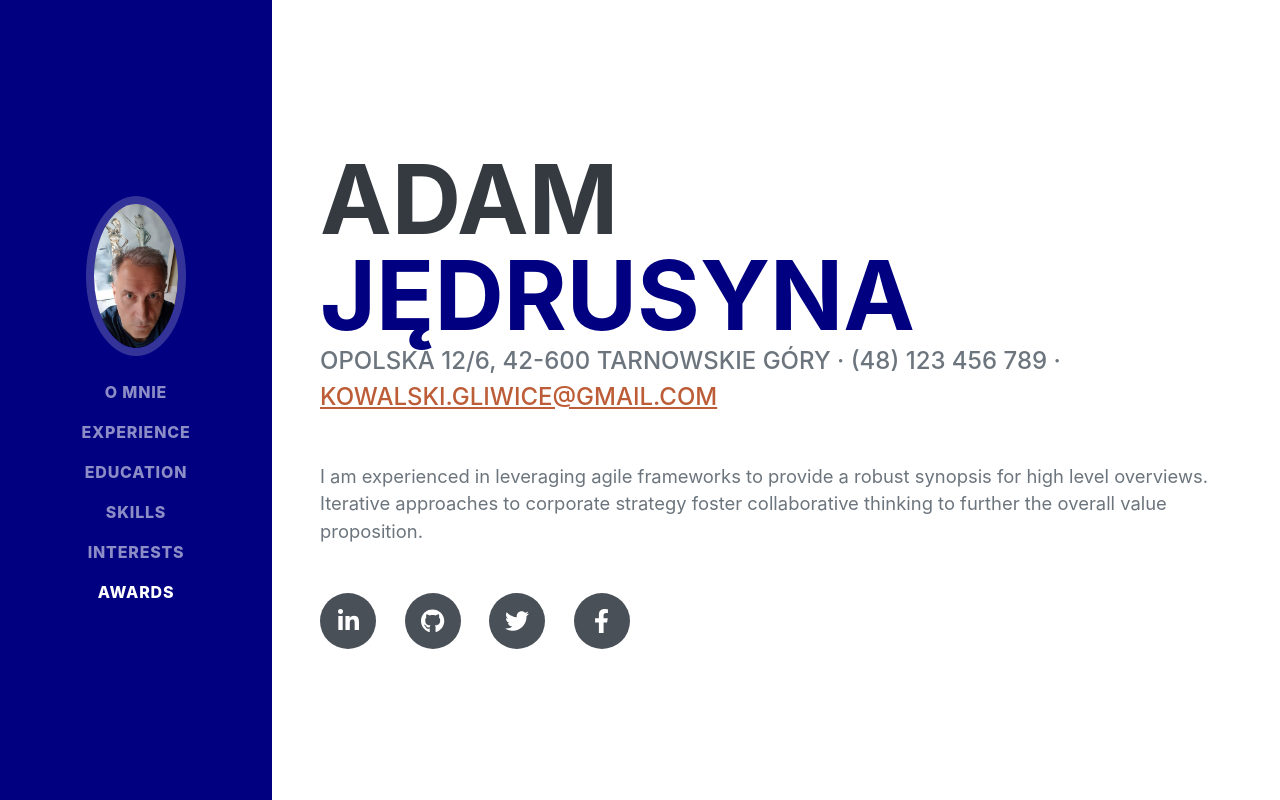
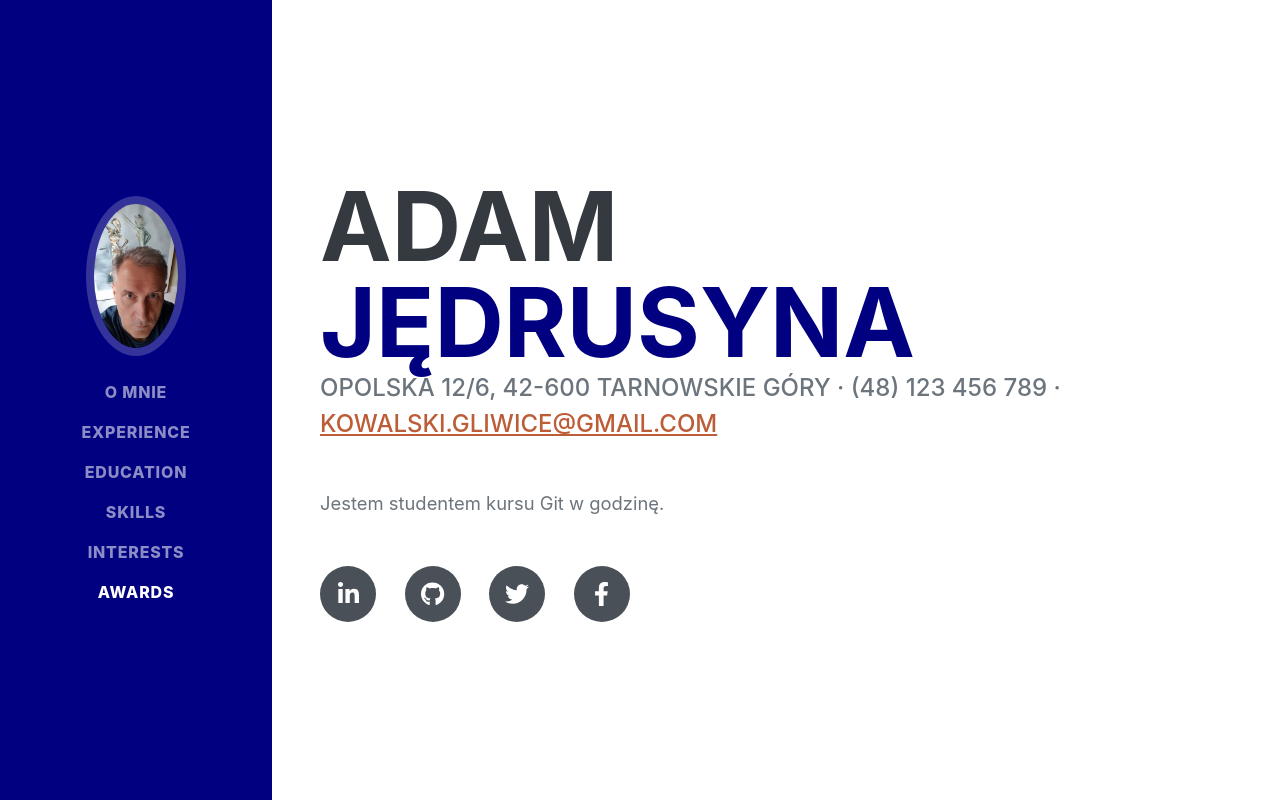
Before and after one commit to adamjot/gitWgodzine_test, a plain HTML site: page startbootstrap-resume-gh-pages/index.html in a window 1280 px wide. Shown: the top 800 px of the page. Drawn offline with nearby package versions, Linux system fonts and the light colour scheme; a web font is replaced by a local one.

Commit message:
Zmiana głównego opisu

```diff
--- a/startbootstrap-resume-gh-pages/index.html
+++ b/startbootstrap-resume-gh-pages/index.html
@@ -47,7 +47,7 @@
                         Opolska 12/6, 42-600 Tarnowskie Góry · (48) 123 456 789 ·
                         <a href="mailto:kowalski.gliwice@gmail.com">kowalski.gliwice@gmail.com</a>
                     </div>
-                    <p class="lead mb-5">I am experienced in leveraging agile frameworks to provide a robust synopsis for high level overviews. Iterative approaches to corporate strategy foster collaborative thinking to further the overall value proposition.</p>
+                    <p class="lead mb-5">Jestem studentem kursu Git w godzinę.</p>
                     <div class="social-icons">
                         <a class="social-icon" href="#!"><i class="fab fa-linkedin-in"></i></a>
                         <a class="social-icon" href="#!"><i class="fab fa-github"></i></a>
```
